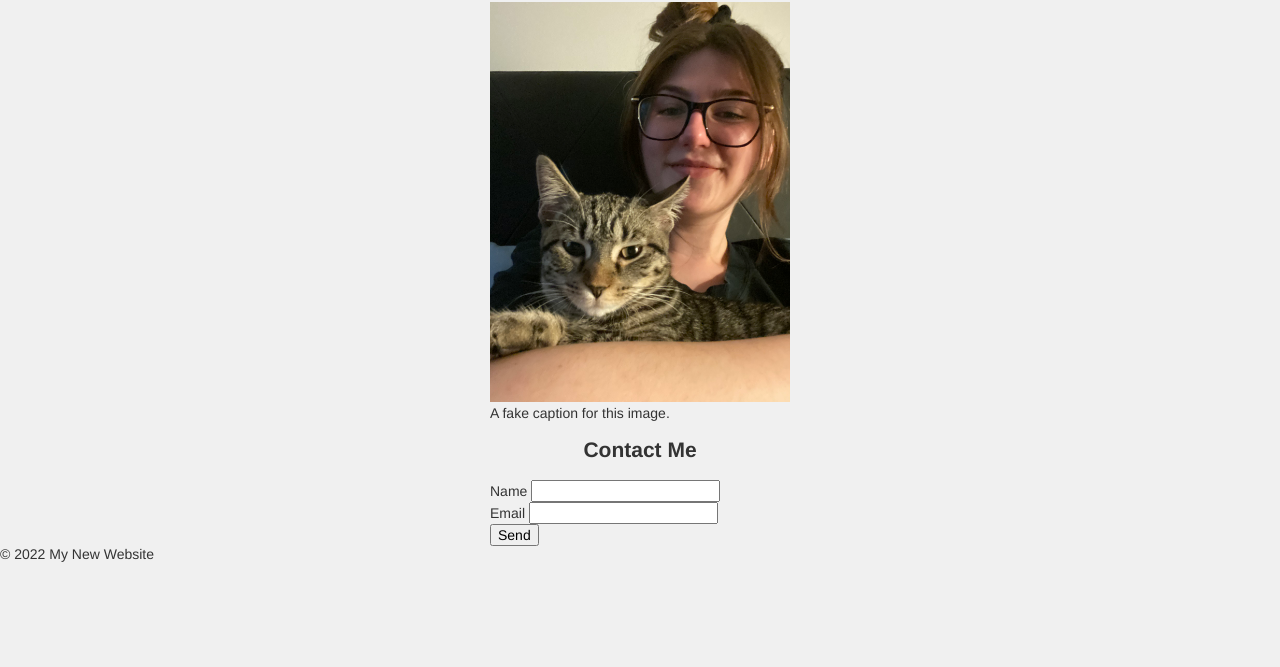
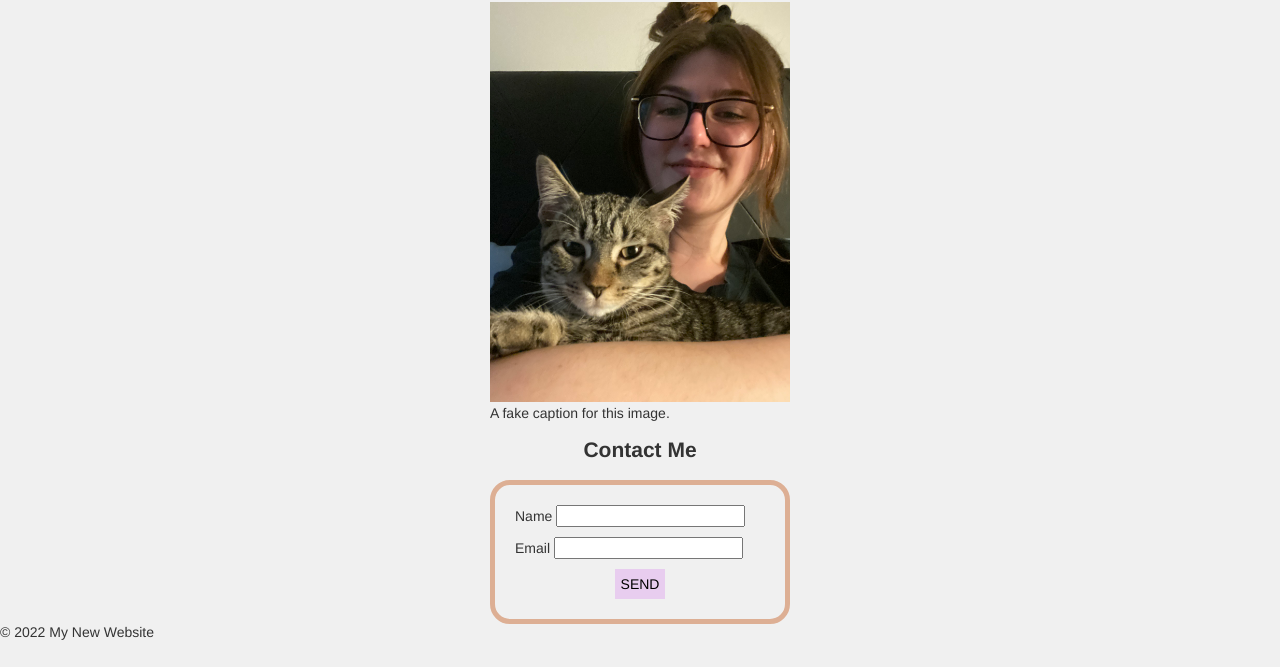
Before and after one commit to EllieWalsch/HTML-practice, a website built with Vite: page index.html in a window 1280 px wide. Shown: the part 133-800 px from the top of the page. Built offline with nearby package versions, Linux system fonts and the light colour scheme.

Commit message:
Add CSS for button

```diff
--- a/src/style.css
+++ b/src/style.css
@@ -43,3 +43,24 @@ figure {
   margin: 0 auto;
   width: 300px
 }
+
+div {
+  margin: 10px;
+}
+
+form {
+  padding: 10px;
+  border: 5px solid #ddaf94;
+  border-radius: 20px;
+}
+
+button {
+  border: none;
+  background-color: #e8cdef;
+  text-transform: uppercase;
+  display: block;
+  width: 120;
+  height: 30px;
+  margin: 10px auto;
+
+}
```
